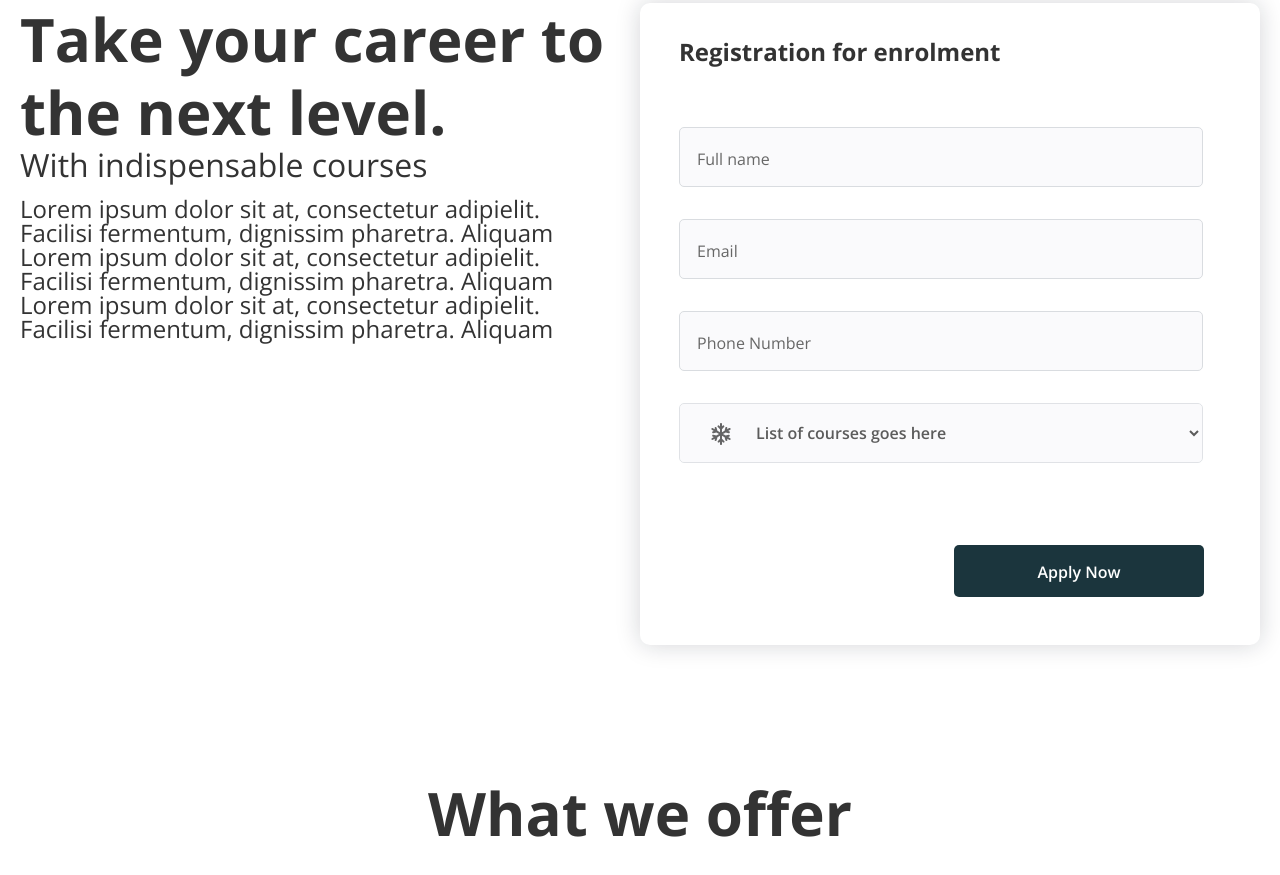
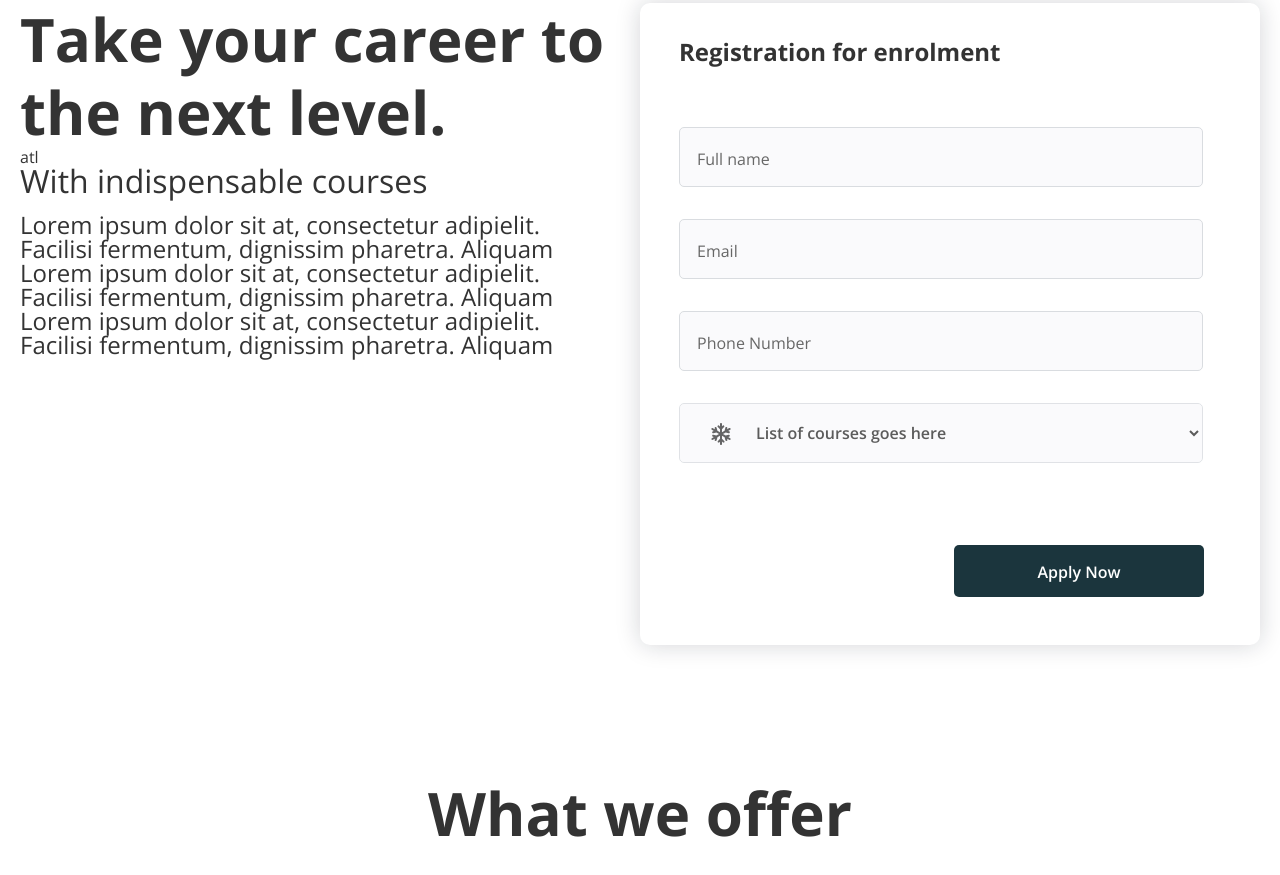
Before and after one commit to Publius8/course, a plain HTML site: page index.html in a window 1280 px wide. Shown: the part 943-1818 px from the top of the page. Drawn offline with nearby package versions, Linux system fonts and the light colour scheme.

Commit message:
Update index.html
lm;lkm;l

Signed-off-by: orkhanfamilzade <158517307+orkhanfamilzade@users.noreply.github.com>

```diff
--- a/index.html
+++ b/index.html
@@ -61,6 +61,9 @@
                         Take your career to
                         the next level.
                     </h1>
+                    <p>
+                        atl
+                    </p>
                     <h2 class="font-400 text-md mb-16">With indispensable courses</h2>
                     <p class="font-400 text-sm">Lorem ipsum dolor sit at, consectetur adipielit. Facilisi fermentum, dignissim pharetra. Aliquam Lorem ipsum dolor sit at, consectetur adipielit. Facilisi fermentum, dignissim pharetra. Aliquam Lorem ipsum dolor sit at, consectetur adipielit. Facilisi fermentum, dignissim pharetra. Aliquam </p>
                 </div>
```
